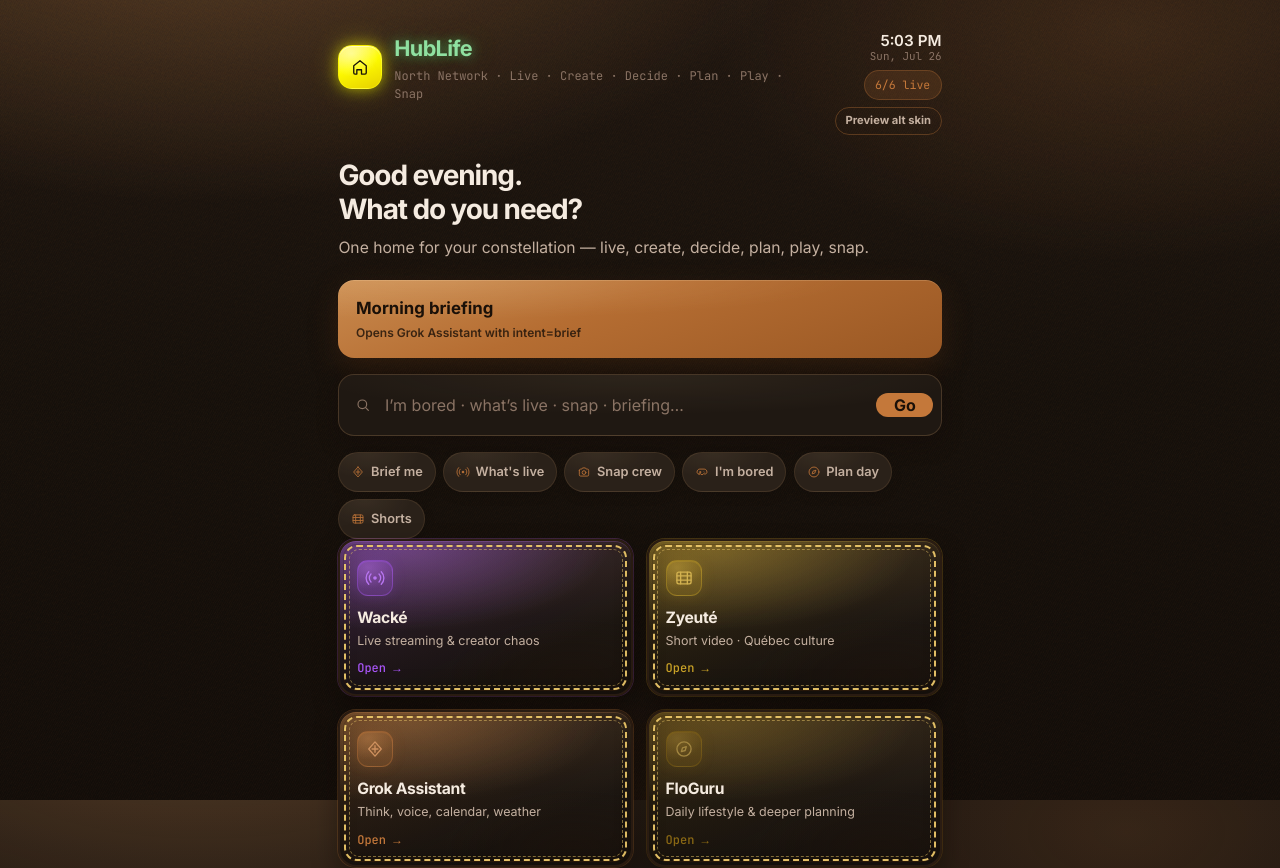
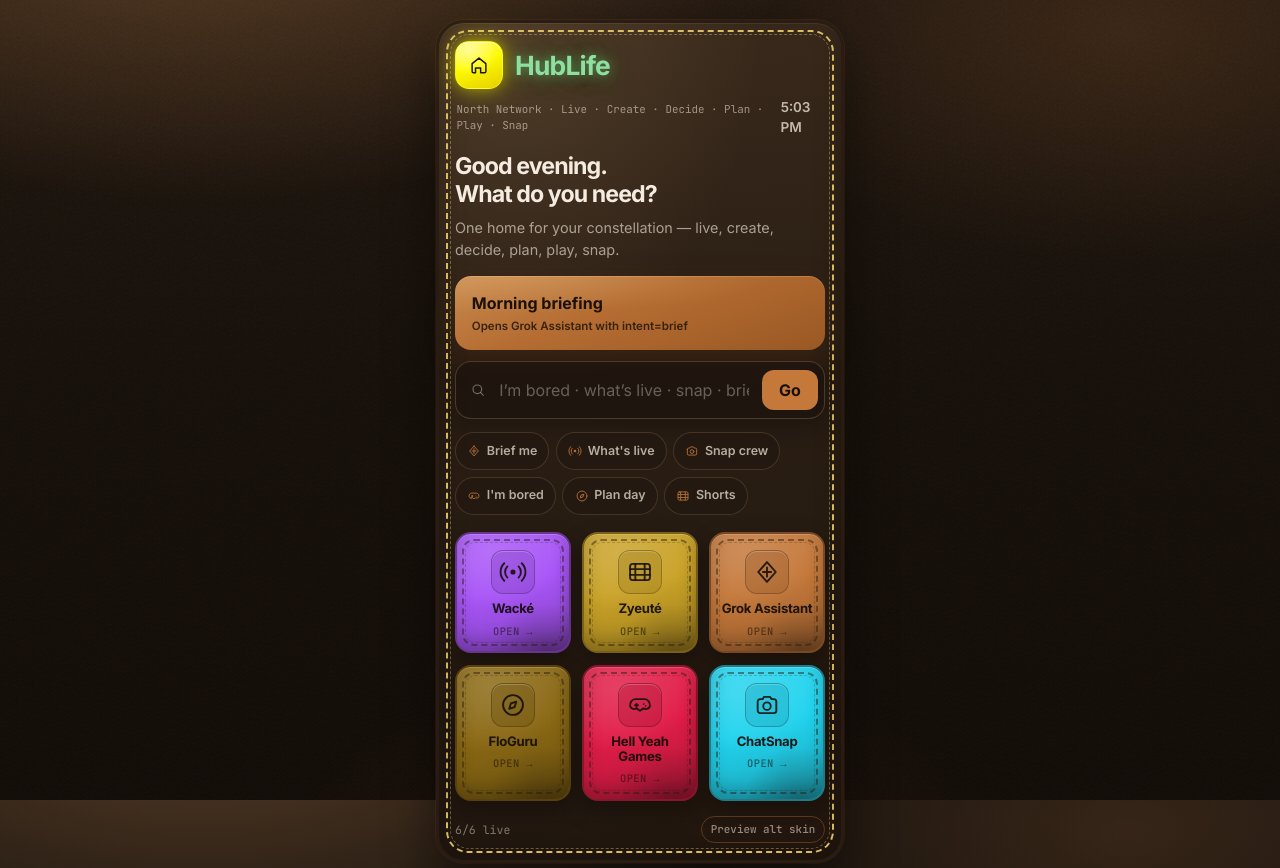
Before and after one commit to brandonlacoste9-tech/hublife, a React (Vite) app: page / in a window 1280 px wide. Shown: the top 868 px of the page. Built offline with nearby package versions, Linux system fonts and the light colour scheme.

Commit message:
feat(ui): match promo still — leather board, solid suede colour cards, gold stitch

```diff
--- a/src/App.css
+++ b/src/App.css
@@ -1,32 +1,84 @@
+/* HubLife v1 — suede board + gold stitch (matches promo still) */
+
 .shell {
   min-height: 100%;
-  max-width: 520px;
+  max-width: 440px;
   margin: 0 auto;
-  padding: 1.25rem 1.15rem 2.5rem;
+  padding: 1.25rem 1rem 2.25rem;
   display: flex;
   flex-direction: column;
-  gap: 1.5rem;
+  gap: 1.15rem;
 }
 
-.top {
+.suede-stage {
+  flex: 1;
   display: flex;
+  justify-content: center;
   align-items: flex-start;
-  justify-content: space-between;
-  gap: 1rem;
 }
 
-.brand-block {
-  display: flex;
-  gap: 0.75rem;
-  align-items: center;
+/* Outer leather plate like the promo image */
+.leather-board {
+  width: 100%;
+  position: relative;
+  border-radius: 28px;
+  border: 3px solid #2a1c12;
+  padding: 1.15rem 1rem 1.05rem;
+  background:
+    radial-gradient(120% 80% at 20% 0%, rgba(232, 190, 130, 0.14), transparent 50%),
+    radial-gradient(90% 70% at 90% 100%, rgba(40, 22, 12, 0.35), transparent 55%),
+    linear-gradient(175deg, #3a2a1c 0%, #2a1e14 40%, #221810 100%);
+  box-shadow:
+    0 1px 0 rgba(255, 220, 170, 0.08) inset,
+    0 -12px 28px rgba(0, 0, 0, 0.25) inset,
+    0 22px 48px rgba(8, 5, 3, 0.55),
+    0 0 0 1px rgba(196, 120, 58, 0.12);
+  isolation: isolate;
 }
 
-/* Snapchat yellow glow on the HubLife mark */
+/* Outer gold stitch around whole board */
+.leather-board::before {
+  content: "";
+  position: absolute;
+  inset: 7px;
+  border-radius: 22px;
+  border: 2.25px dashed #e8c96a;
+  opacity: 0.92;
+  pointer-events: none;
+  z-index: 1;
+  box-shadow: 0 0.5px 0 rgba(60, 35, 8, 0.45);
+}
+
+.leather-board::after {
+  content: "";
+  position: absolute;
+  inset: 11px;
+  border-radius: 19px;
+  border: 1.5px dashed rgba(232, 201, 106, 0.4);
+  pointer-events: none;
+  z-index: 1;
+}
+
+.leather-board > * {
+  position: relative;
+  z-index: 2;
+}
+
+.leather-header {
+  margin-bottom: 1rem;
+}
+
+.brand-row {
+  display: flex;
+  align-items: center;
+  gap: 0.75rem;
+}
+
+/* Snapchat yellow glow mark */
 .logo {
   --snap-yellow: #fffc00;
-  --snap-glow: rgba(255, 252, 0, 0.55);
-  width: 44px;
-  height: 44px;
+  width: 48px;
+  height: 48px;
   border-radius: 14px;
   display: grid;
   place-items: center;
@@ -37,17 +89,18 @@
     linear-gradient(160deg, #fff566 0%, #fffc00 45%, #e6d000 100%);
   box-shadow:
     0 1px 0 rgba(255, 255, 255, 0.45) inset,
-    0 0 14px var(--snap-glow),
-    0 0 28px rgba(255, 252, 0, 0.28),
+    0 0 16px rgba(255, 252, 0, 0.55),
+    0 0 32px rgba(255, 252, 0, 0.28),
     0 4px 14px rgba(0, 0, 0, 0.28);
+  flex-shrink: 0;
 }
 
-.top h1 {
-  font-size: 1.35rem;
-  font-weight: 700;
+/* Green HubLife wordmark */
+.brand-row h1 {
+  font-size: 1.65rem;
+  font-weight: 750;
   letter-spacing: -0.03em;
   margin: 0;
-  /* Soft green wordmark glow */
   color: #8fe0a0;
   text-shadow:
     0 0 12px rgba(100, 220, 130, 0.55),
@@ -55,64 +108,49 @@
     0 0 48px rgba(60, 180, 90, 0.18);
 }
 
-.tag {
-  margin: 0.15rem 0 0;
-  font-size: 0.75rem;
-  color: var(--text-faint);
-  font-family: var(--mono);
+.header-meta {
+  display: flex;
+  align-items: center;
+  justify-content: space-between;
+  gap: 0.75rem;
+  margin-top: 0.45rem;
+  padding-left: 0.1rem;
 }
 
-.top-meta {
-  display: flex;
-  flex-direction: column;
-  align-items: flex-end;
-  gap: 0.4rem;
+.tag {
+  margin: 0;
+  font-size: 0.68rem;
+  color: rgba(245, 235, 220, 0.55);
+  font-family: var(--mono);
 }
 
 .clock {
   margin: 0;
-  text-align: right;
-  line-height: 1.2;
+  font-variant-numeric: tabular-nums;
+  font-weight: 600;
+  font-size: 0.85rem;
+  color: rgba(245, 235, 220, 0.75);
 }
 
-.clock-time {
-  display: block;
-  font-size: 0.95rem;
-  font-weight: 600;
-  font-variant-numeric: tabular-nums;
-  color: var(--text);
-}
-
-.clock-date {
-  display: block;
-  font-size: 0.68rem;
+.board-foot {
+  display: flex;
+  align-items: center;
+  justify-content: space-between;
+  margin-top: 0.95rem;
+  font-size: 0.72rem;
+  color: rgba(245, 235, 220, 0.45);
   font-family: var(--mono);
-  color: var(--text-faint);
-}
-
-.ready-pill {
-  margin: 0;
-  font-size: 0.72rem;
-  font-family: var(--mono);
-  color: var(--accent);
-  border: 1px solid rgba(196, 120, 58, 0.3);
-  background: var(--accent-soft);
-  border-radius: 999px;
-  padding: 0.35rem 0.65rem;
-  white-space: nowrap;
 }
 
 .version-switch {
-  margin: 0;
   border: 1px solid rgba(196, 120, 58, 0.35);
   background: transparent;
-  color: var(--text-muted);
+  color: rgba(245, 235, 220, 0.55);
   border-radius: 999px;
-  padding: 0.3rem 0.6rem;
-  font-size: 0.7rem;
+  padding: 0.28rem 0.55rem;
+  font-size: 0.68rem;
   font-weight: 650;
   cursor: pointer;
-  white-space: nowrap;
 }
 
 .version-switch:hover {
@@ -120,122 +158,45 @@
   border-color: rgba(196, 120, 58, 0.55);
 }
 
-.cta-resume {
-  width: 100%;
-  margin: 0.65rem 0 0;
-  border-radius: 14px;
-  border: 1px solid var(--border-strong);
-  background:
-    radial-gradient(120% 90% at 20% 0%, var(--suede-highlight), transparent 50%),
-    var(--bg-elevated);
-  color: var(--text);
-  padding: 0.75rem 1rem;
-  font-weight: 600;
-  font-size: 0.92rem;
-  cursor: pointer;
-  display: inline-flex;
-  align-items: center;
-  justify-content: center;
-  gap: 0.45rem;
-  box-shadow: 0 6px 16px var(--suede-shadow);
-}
-
-.cta-resume svg {
-  color: var(--accent);
-  opacity: 0.95;
-}
-
-.cta-resume:hover {
-  border-color: rgba(196, 120, 58, 0.45);
-}
-
-.shortcuts {
-  display: flex;
-  flex-wrap: wrap;
-  gap: 0.45rem;
-  margin-top: 1rem;
-}
-
-.chip {
-  border: 1px solid var(--border);
-  background:
-    radial-gradient(100% 120% at 30% 0%, var(--suede-highlight), transparent 55%),
-    var(--bg-soft);
-  color: var(--text-muted);
-  border-radius: 999px;
-  padding: 0.45rem 0.75rem;
-  font-size: 0.8rem;
-  font-weight: 600;
-  cursor: pointer;
-  min-height: 40px;
-  display: inline-flex;
-  align-items: center;
-  gap: 0.35rem;
-  box-shadow: 0 4px 12px rgba(0, 0, 0, 0.12);
-}
-
-.chip svg {
-  opacity: 0.88;
-  color: var(--accent);
-}
-
-.chip:hover:not(:disabled) {
-  border-color: rgba(196, 120, 58, 0.4);
-  color: var(--text);
-}
-
-.chip:disabled,
-.chip-soon {
-  opacity: 0.45;
-  cursor: not-allowed;
-}
-
-.install-tip {
-  margin: 1.25rem 0 0;
-  font-size: 0.8rem;
-  color: var(--text-faint);
-  text-align: center;
-}
-
 .hero h2 {
-  font-size: 1.75rem;
+  font-size: 1.45rem;
   font-weight: 700;
   letter-spacing: -0.04em;
   line-height: 1.2;
-  margin: 0 0 0.65rem;
+  margin: 0 0 0.5rem;
+  color: #f5ebe0;
 }
 
 .lede {
-  color: var(--text-muted);
-  margin: 0 0 1.25rem;
-  font-size: 0.98rem;
+  color: rgba(245, 235, 220, 0.62);
+  margin: 0 0 1rem;
+  font-size: 0.9rem;
 }
 
 .cta-brief {
   width: 100%;
   border: none;
   border-radius: 16px;
-  padding: 1rem 1.1rem;
-  /* Matte cognac suede CTA — soft nap, low specular */
+  padding: 0.95rem 1.05rem;
   background:
     radial-gradient(140% 100% at 15% 0%, rgba(255, 220, 170, 0.18), transparent 50%),
     linear-gradient(160deg, #c98a4e 0%, #b56d32 42%, #9a5824 100%);
   color: #1a1008;
   font-weight: 700;
-  font-size: 1.05rem;
+  font-size: 1rem;
   cursor: pointer;
   display: flex;
   flex-direction: column;
   align-items: flex-start;
-  gap: 0.2rem;
-  margin-bottom: 1rem;
+  gap: 0.15rem;
+  margin-bottom: 0.65rem;
   box-shadow:
     0 1px 0 rgba(255, 230, 190, 0.2) inset,
     0 10px 28px rgba(90, 50, 20, 0.35);
 }
 
 .cta-brief span {
-  font-size: 0.75rem;
+  font-size: 0.72rem;
   font-weight: 600;
   opacity: 0.8;
 }
@@ -244,38 +205,64 @@
   filter: brightness(1.04) saturate(1.02);
 }
 
+.cta-resume {
+  width: 100%;
+  margin: 0 0 0.65rem;
+  border-radius: 14px;
+  border: 1px solid rgba(196, 150, 100, 0.28);
+  background:
+    radial-gradient(120% 90% at 20% 0%, rgba(232, 200, 150, 0.08), transparent 50%),
+    rgba(30, 22, 16, 0.55);
+  color: #f5ebe0;
+  padding: 0.7rem 1rem;
+  font-weight: 600;
+  font-size: 0.9rem;
+  cursor: pointer;
+  display: inline-flex;
+  align-items: center;
+  justify-content: center;
+  gap: 0.45rem;
+}
+
+.cta-resume svg {
+  color: var(--accent);
+}
+
+.cta-resume:hover {
+  border-color: rgba(196, 120, 58, 0.45);
+}
+
 .intent-form {
   display: grid;
   grid-template-columns: auto 1fr auto;
   gap: 0.35rem;
   align-items: center;
-  padding: 0.45rem;
+  padding: 0.4rem;
   border-radius: 16px;
-  border: 1px solid var(--border-strong);
-  background:
-    radial-gradient(100% 120% at 50% 0%, var(--suede-highlight), transparent 55%),
-    var(--bg-elevated);
-  box-shadow: 0 8px 20px var(--suede-shadow);
+  border: 1px solid rgba(196, 150, 100, 0.28);
+  background: rgba(22, 16, 12, 0.55);
+  box-shadow: 0 8px 20px rgba(12, 8, 5, 0.35);
+  margin-bottom: 0.15rem;
 }
 
 .intent-search-ico {
   display: grid;
   place-items: center;
-  padding-left: 0.55rem;
-  color: var(--text-faint);
+  padding-left: 0.5rem;
+  color: rgba(245, 235, 220, 0.4);
 }
 
 .intent-form input {
   border: none;
   background: transparent;
-  color: var(--text);
-  padding: 0.65rem 0.5rem;
+  color: #f5ebe0;
+  padding: 0.6rem 0.45rem;
   font: inherit;
   min-width: 0;
 }
 
 .intent-form input::placeholder {
-  color: var(--text-faint);
+  color: rgba(245, 235, 220, 0.35);
 }
 
 .intent-form input:focus {
@@ -285,97 +272,133 @@
 .go-btn {
   border: none;
   border-radius: 12px;
-  padding: 0 1.1rem;
+  padding: 0 1.05rem;
   background: var(--accent);
   color: #1a1008;
   font-weight: 700;
   cursor: pointer;
+  min-height: 40px;
 }
 
 .hint {
-  margin: 0.5rem 0 0;
-  font-size: 0.85rem;
+  margin: 0.45rem 0 0;
+  font-size: 0.82rem;
+  color: #e8c39a;
+}
+
+.shortcuts {
+  display: flex;
+  flex-wrap: wrap;
+  gap: 0.4rem;
+  margin-top: 0.85rem;
+  margin-bottom: 1.1rem;
+}
+
+.chip {
+  border: 1px solid rgba(196, 150, 100, 0.22);
+  background: rgba(30, 22, 16, 0.5);
+  color: rgba(245, 235, 220, 0.7);
+  border-radius: 999px;
+  padding: 0.4rem 0.7rem;
+  font-size: 0.78rem;
+  font-weight: 600;
+  cursor: pointer;
+  min-height: 38px;
+  display: inline-flex;
+  align-items: center;
+  gap: 0.35rem;
+}
+
+.chip svg {
+  opacity: 0.9;
   color: var(--accent);
 }
 
+.chip:hover:not(:disabled) {
+  border-color: rgba(196, 120, 58, 0.45);
+  color: #f5ebe0;
+}
+
+.chip:disabled,
+.chip-soon {
+  opacity: 0.4;
+  cursor: not-allowed;
+}
+
+/* ——— 6 solid colour suede cards (promo style) ——— */
 .grid {
   display: grid;
-  grid-template-columns: 1fr 1fr;
-  gap: 0.85rem;
+  grid-template-columns: 1fr 1fr 1fr;
+  gap: 0.7rem;
 }
 
-/* Cognac suede panels + heavy gold hand-stitching */
+@media (max-width: 380px) {
+  .grid {
+    grid-template-columns: 1fr 1fr;
+  }
+}
+
 .tile {
-  --stitch: #ecc86a;
-  --stitch-bright: #f5df9a;
-  --stitch-dim: rgba(236, 200, 106, 0.55);
-  --suede-edge: #2a1c12;
+  --stitch: rgba(40, 28, 14, 0.55);
+  --stitch-bright: rgba(30, 20, 8, 0.7);
   position: relative;
-  text-align: left;
-  border-radius: 18px;
-  border: 2.5px solid var(--suede-edge);
-  /* Soft suede base + slightly brighter per-app colour wash (tinted suede) */
+  text-align: center;
+  border-radius: 16px;
+  border: 2px solid color-mix(in srgb, var(--tile-accent) 55%, #1a1008 45%);
+  /* Solid tinted suede like the promo cards */
   background:
     radial-gradient(
-      130% 100% at 18% 0%,
-      color-mix(in srgb, var(--tile-accent, var(--accent)) 34%, transparent),
-      transparent 58%
+      120% 90% at 30% 15%,
+      color-mix(in srgb, var(--tile-accent) 100%, white 18%),
+      transparent 55%
+    ),
+    radial-gradient(
+      100% 80% at 80% 100%,
+      rgba(20, 12, 8, 0.28),
+      transparent 50%
     ),
     linear-gradient(
-      155deg,
-      color-mix(in srgb, var(--tile-accent, var(--accent)) 22%, transparent),
-      color-mix(in srgb, var(--tile-accent, var(--accent)) 6%, transparent) 42%,
-      transparent 72%
-    ),
-    radial-gradient(120% 90% at 25% 10%, rgba(232, 200, 150, 0.12), transparent 55%),
-    radial-gradient(90% 80% at 80% 90%, rgba(30, 18, 10, 0.4), transparent 50%),
-    linear-gradient(185deg, #2c2219 0%, #1c1611 48%, #16110d 100%);
-  padding: 1.2rem 1.05rem 1.05rem;
+      165deg,
+      color-mix(in srgb, var(--tile-accent) 92%, white 8%) 0%,
+      var(--tile-accent) 45%,
+      color-mix(in srgb, var(--tile-accent) 78%, black 22%) 100%
+    );
+  padding: 1rem 0.55rem 0.75rem;
   cursor: pointer;
   display: flex;
   flex-direction: column;
-  gap: 0.25rem;
-  min-height: 138px;
+  align-items: center;
+  gap: 0.35rem;
+  min-height: 118px;
   isolation: isolate;
   box-shadow:
-    0 1px 0 color-mix(in srgb, var(--tile-accent, var(--accent)) 18%, rgba(255, 220, 170, 0.06)) inset,
-    0 -8px 18px rgba(0, 0, 0, 0.2) inset,
-    0 12px 26px rgba(12, 8, 5, 0.42),
-    0 0 0 1px color-mix(in srgb, var(--tile-accent, var(--accent)) 22%, rgba(196, 120, 58, 0.08));
-  transition:
-    border-color 0.15s ease,
-    transform 0.15s ease,
-    box-shadow 0.15s ease,
-    filter 0.15s ease;
+    0 1px 0 color-mix(in srgb, var(--tile-accent) 40%, white 20%) inset,
+    0 -10px 18px rgba(0, 0, 0, 0.22) inset,
+    0 10px 22px rgba(8, 5, 3, 0.4);
+  transition: transform 0.15s ease, box-shadow 0.15s ease, filter 0.15s ease;
 }
 
-/* Outer gold stitch — thicker dashed thread */
+/* Gold stitch around each coloured card */
 .tile::before {
   content: "";
   position: absolute;
-  inset: 4px;
-  border-radius: 13px;
-  border: 2.5px dashed var(--stitch);
-  opacity: 0.95;
+  inset: 5px;
+  border-radius: 12px;
+  border: 2px dashed var(--stitch);
+  opacity: 0.85;
   pointer-events: none;
   z-index: 1;
-  /* slight “thread depth” */
-  box-shadow:
-    0 0.5px 0 rgba(80, 45, 8, 0.55),
-    0 0 0 1px rgba(40, 24, 8, 0.25);
 }
 
-/* Inner parallel stitch — heavier double-needle */
 .tile::after {
   content: "";
   position: absolute;
-  inset: 8.5px;
+  inset: 8px;
   border-radius: 10px;
-  border: 1.75px dashed var(--stitch-dim);
-  opacity: 0.9;
+  border: 1.25px dashed color-mix(in srgb, var(--stitch) 70%, transparent);
+  opacity: 0.55;
   pointer-events: none;
   z-index: 1;
-  box-shadow: 0 0.5px 0 rgba(60, 35, 5, 0.35);
 }
 
 .tile > * {
@@ -384,129 +407,98 @@
 }
 
 .tile.live:hover {
-  transform: translateY(-2px);
-  border-color: #3d2a18;
-  filter: brightness(1.045);
+  transform: translateY(-3px) scale(1.02);
+  filter: brightness(1.06);
   box-shadow:
-    0 1px 0 color-mix(in srgb, var(--tile-accent, var(--accent)) 22%, rgba(255, 230, 180, 0.08)) inset,
-    0 -6px 16px rgba(0, 0, 0, 0.15) inset,
-    0 16px 32px rgba(12, 8, 5, 0.45),
-    0 0 0 1px color-mix(in srgb, var(--tile-accent, var(--accent)) 42%, transparent),
-    0 0 28px color-mix(in srgb, var(--tile-accent, var(--accent)) 14%, transparent);
+    0 1px 0 color-mix(in srgb, var(--tile-accent) 50%, white 25%) inset,
+    0 -8px 16px rgba(0, 0, 0, 0.2) inset,
+    0 16px 32px rgba(8, 5, 3, 0.5),
+    0 0 24px color-mix(in srgb, var(--tile-accent) 35%, transparent);
 }
 
 .tile.live:hover::before {
   opacity: 1;
-  border-color: var(--stitch-bright);
-  border-width: 2.75px;
-}
-
-.tile.live:hover::after {
-  opacity: 1;
-  border-color: rgba(245, 223, 154, 0.65);
+  border-color: rgba(30, 18, 6, 0.75);
 }
 
 .tile.soon {
-  opacity: 0.55;
+  opacity: 0.5;
   cursor: not-allowed;
-}
-
-.tile.soon::before,
-.tile.soon::after {
-  opacity: 0.4;
+  filter: grayscale(0.25);
 }
 
 .tile.recent {
   box-shadow:
-    0 1px 0 rgba(255, 230, 180, 0.08) inset,
-    0 10px 22px rgba(0, 0, 0, 0.28),
-    0 0 0 1px color-mix(in srgb, var(--tile-accent) 45%, var(--stitch) 30%);
+    0 1px 0 color-mix(in srgb, var(--tile-accent) 50%, white 20%) inset,
+    0 -8px 16px rgba(0, 0, 0, 0.2) inset,
+    0 12px 26px rgba(8, 5, 3, 0.45),
+    0 0 0 1px color-mix(in srgb, var(--tile-accent) 50%, #e8c96a 30%),
+    0 0 22px color-mix(in srgb, var(--tile-accent) 28%, transparent);
 }
 
-.tile.recent::before {
-  border-color: var(--stitch-bright);
-  border-width: 2.75px;
-  opacity: 1;
-}
-
-.tile.recent::after {
-  border-color: rgba(245, 223, 154, 0.7);
-  opacity: 1;
-}
-
+/* Dark line icon on coloured suede (promo style) */
 .tile-icon {
-  width: 36px;
-  height: 36px;
+  width: 44px;
+  height: 44px;
   display: grid;
   place-items: center;
-  border-radius: 11px;
-  margin-bottom: 0.35rem;
-  color: color-mix(in srgb, var(--tile-accent, var(--accent)) 78%, #f5ebe0 22%);
-  background:
-    radial-gradient(
-      120% 100% at 30% 20%,
-      color-mix(in srgb, var(--tile-accent, var(--accent)) 28%, rgba(255, 230, 190, 0.1)),
-      transparent 62%
-    ),
-    color-mix(in srgb, var(--tile-accent, var(--accent)) 20%, transparent);
-  border: 1px solid color-mix(in srgb, var(--tile-accent, var(--accent)) 38%, transparent);
-  box-shadow:
-    0 1px 0 color-mix(in srgb, var(--tile-accent, var(--accent)) 25%, transparent) inset,
-    0 0 14px color-mix(in srgb, var(--tile-accent, var(--accent)) 16%, transparent);
+  border-radius: 12px;
+  margin-bottom: 0.1rem;
+  color: rgba(18, 12, 8, 0.88);
+  background: color-mix(in srgb, var(--tile-accent) 30%, rgba(0, 0, 0, 0.12));
+  border: 1px solid color-mix(in srgb, black 22%, transparent);
+  box-shadow: 0 1px 0 color-mix(in srgb, white 22%, transparent) inset;
 }
 
 .tile-name {
-  font-weight: 700;
-  font-size: 0.98rem;
+  font-weight: 750;
+  font-size: 0.82rem;
   letter-spacing: -0.02em;
+  color: rgba(18, 12, 8, 0.92);
+  line-height: 1.15;
 }
 
 .tile-job {
-  font-size: 0.78rem;
-  color: var(--text-muted);
-  line-height: 1.35;
-  flex: 1;
+  display: none; /* promo cards are icon + name only */
 }
 
 .tile-status {
-  font-size: 0.75rem;
-  font-weight: 600;
-  color: var(--tile-accent, var(--accent));
+  font-size: 0.65rem;
+  font-weight: 700;
+  letter-spacing: 0.04em;
+  text-transform: uppercase;
+  color: rgba(18, 12, 8, 0.55);
   font-family: var(--mono);
-  margin-top: 0.35rem;
+  margin-top: 0.1rem;
+}
+
+.install-tip {
+  margin: 0;
+  font-size: 0.78rem;
+  color: var(--text-faint);
+  text-align: center;
 }
 
 .foot {
   margin-top: auto;
-  padding-top: 1rem;
-  border-top: 1px solid var(--border);
+  padding-top: 0.35rem;
   text-align: center;
 }
 
 .foot p {
-  margin: 0.25rem 0;
-  font-size: 0.85rem;
+  margin: 0.2rem 0;
+  font-size: 0.82rem;
   color: var(--text-muted);
 }
 
 .fine {
-  font-size: 0.72rem !important;
+  font-size: 0.7rem !important;
   color: var(--text-faint) !important;
   font-family: var(--mono);
 }
 
 .fine code {
-  font-size: 0.7rem;
+  font-family: var(--mono);
+  font-size: 0.68rem;
   color: var(--accent);
 }
-
-@media (min-width: 560px) {
-  .shell {
-    max-width: 640px;
-    padding-top: 2rem;
-  }
-
-  .grid {
-    grid-template-columns: 1fr 1fr;
-  }
-}
--- a/src/App.tsx
+++ b/src/App.tsx
@@ -27,14 +27,6 @@
   return d.toLocaleTimeString(undefined, {
     hour: "numeric",
     minute: "2-digit",
-  });
-}
-
-function formatDate(d: Date): string {
-  return d.toLocaleDateString(undefined, {
-    weekday: "short",
-    month: "short",
-    day: "numeric",
   });
 }
 
@@ -132,40 +124,26 @@
 
   return (
     <div className="shell">
-      <header className="top">
-        <div className="brand-block">
+      <div className="suede-stage">
+        {/* Outer leather board — matches promo still */}
+        <div className="leather-board">
+          <header className="leather-header">
+            <div className="brand-row">
               <span className="logo" aria-hidden>
-            <AppIcon id="hublife" size={20} />
+                <AppIcon id="hublife" size={22} />
               </span>
-          <div>
               <h1>HubLife</h1>
+            </div>
+            <div className="header-meta">
               <p className="tag">
                 {NETWORK_BRAND} · {NETWORK_TAGLINE}
               </p>
-          </div>
-        </div>
-        <div className="top-meta">
               <p className="clock" aria-live="polite">
                 <span className="clock-time">{formatClock(now)}</span>
-            <span className="clock-date">{formatDate(now)}</span>
               </p>
-          <p className="ready-pill">
-            {readyCount}/{APPS.length} live
-          </p>
-          {onSwitchVersion ? (
-            <button
-              type="button"
-              className="version-switch"
-              onClick={onSwitchVersion}
-              title="Optional blue glass preview — not the main hub"
-            >
-              Preview alt skin
-            </button>
-          ) : null}
             </div>
           </header>
 
-      <main>
           <section className="hero">
             <h2>
               {timeGreeting()}.
@@ -173,8 +151,8 @@
               What do you need?
             </h2>
             <p className="lede">
-            One home for your constellation — live, create, decide, plan, play,
-            snap.
+              One home for your constellation — live, create, decide, plan,
+              play, snap.
             </p>
 
             <button type="button" className="cta-brief" onClick={openBriefing}>
@@ -243,6 +221,7 @@
             </div>
           </section>
 
+          {/* 6 stitched suede colour cards — promo layout */}
           <section className="grid" aria-label="North Network apps">
             {APPS.map((app) => {
               const live = Boolean(app.url);
@@ -258,23 +237,41 @@
                   disabled={!live}
                 >
                   <span className="tile-icon" aria-hidden>
-                  <AppIcon id={app.id} size={20} />
+                    <AppIcon id={app.id} size={28} />
                   </span>
                   <span className="tile-name">{app.name}</span>
                   <span className="tile-job">{app.job}</span>
-                <span className="tile-status">{live ? "Open →" : "Soon"}</span>
+                  <span className="tile-status">
+                    {live ? "Open →" : "Soon"}
+                  </span>
                 </button>
               );
             })}
           </section>
 
+          <div className="board-foot">
+            <span>
+              {readyCount}/{APPS.length} live
+            </span>
+            {onSwitchVersion ? (
+              <button
+                type="button"
+                className="version-switch"
+                onClick={onSwitchVersion}
+              >
+                Preview alt skin
+              </button>
+            ) : null}
+          </div>
+        </div>
+      </div>
+
       {installHint ? (
         <p className="install-tip">
-            Tip: on your phone, use <strong>Add to Home Screen</strong> so
-            HubLife is one tap away.
+          Tip: on your phone, use <strong>Add to Home Screen</strong> so HubLife
+          is one tap away.
         </p>
       ) : null}
-      </main>
 
       <footer className="foot">
         <p>
```
Lines whose indentation alone changed are shown as unchanged.
